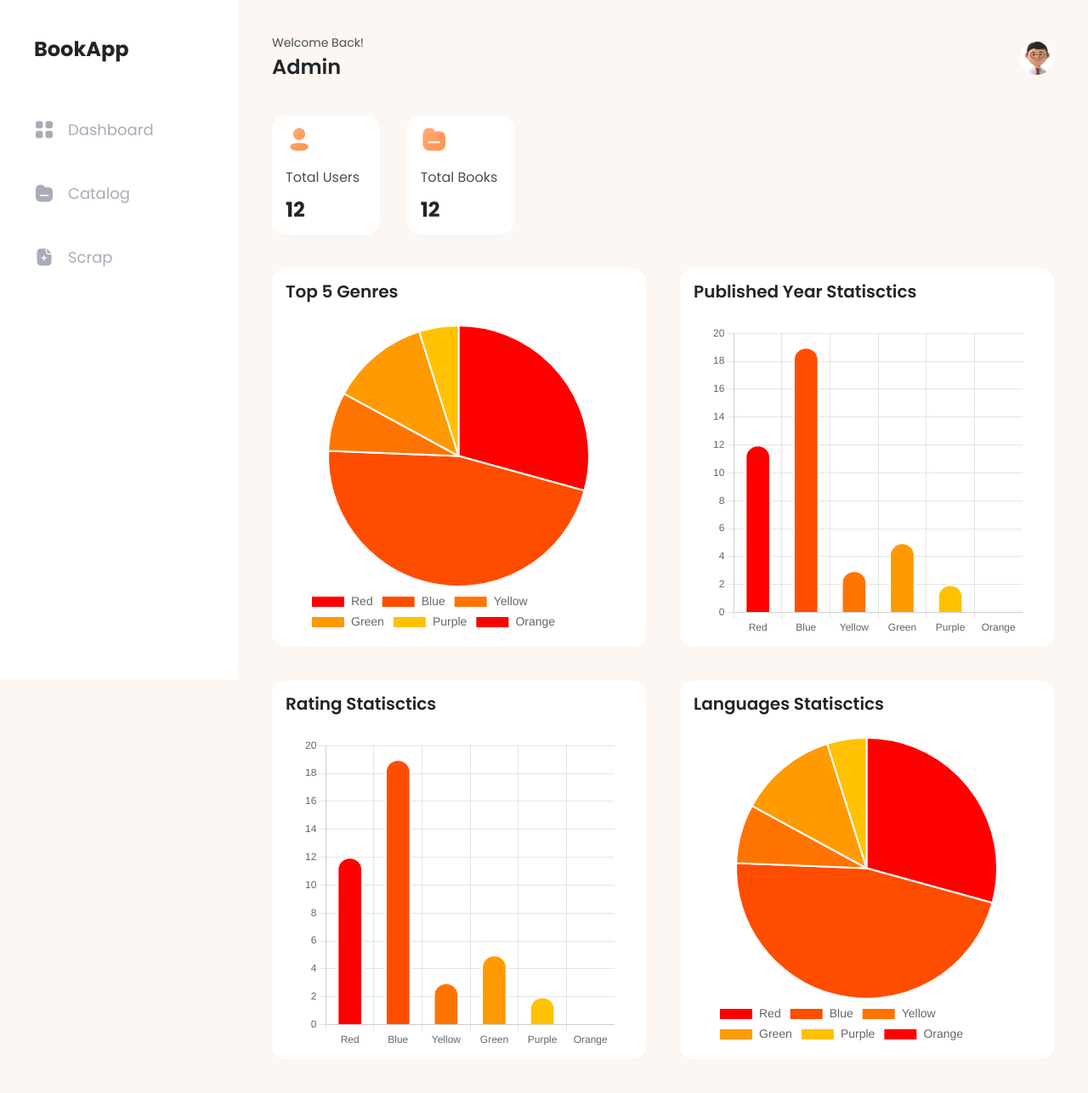
After one commit to maftuhlutfi/flask-book-app, a Flask app: template templates/dashboard.html in a window 1280 px wide. The commit adds this page. Shown: the whole page at 85% size. Run offline with Flask 2, Linux system fonts and the light colour scheme; the template is opened without the code that fills it, so the values that code supplies are empty; some libraries are stand-ins or nearby versions; some web fonts are replaced.

Commit message:
create admin dashboard

```diff
--- a/app.py
+++ b/app.py
@@ -14,3 +14,7 @@ def login():
 @app.route('/<string:book_id>')
 def book(book_id):
     return render_template('book.html')
+
+@app.route('/dashboard')
+def dashboard():
+    return render_template('dashboard.html')
--- /dev/null
+++ b/static/css/adminnav.css
@@ -0,0 +1,38 @@
+aside.wrapper {
+  width: 280px;
+  height: 100vh;
+  padding: 40px;
+  background-color: white;
+  position: fixed;
+}
+
+aside .menu-list {
+  margin-top: 64px;
+}
+
+a.menu {
+  display: flex;
+  align-items: center;
+  font-size: 18px;
+  margin-bottom: 48px;
+  cursor: pointer;
+}
+
+.menu,
+.menu i {
+  color: var(--disabled);
+}
+
+.menu i {
+  font-size: 24px;
+  margin-right: 16px;
+}
+
+.menu.active,
+.menu.menu.active i {
+  background-clip: text;
+  -webkit-background-clip: text;
+  color: transparent;
+  background-image: var(--linear-orange);
+  font-weight: 600;
+}
--- /dev/null
+++ b/static/css/dashboard.css
@@ -0,0 +1,35 @@
+.stats {
+  display: grid;
+  grid-template-columns: repeat(6, 1fr);
+  gap: 32px;
+}
+
+.stats .card i {
+  font-size: 32px;
+  margin-bottom: 16px;
+}
+
+.stats .card p {
+  margin-bottom: 8px;
+}
+
+.stats .card h3 {
+  font-size: 24px;
+}
+
+.charts {
+  display: grid;
+  grid-template-columns: 1fr 1fr;
+  margin-top: 40px;
+  gap: 40px;
+}
+
+.charts .chart {
+  width: 90%;
+  position: relative;
+  margin: auto;
+}
+
+.card .card-title {
+  margin-bottom: 24px;
+}
--- /dev/null
+++ b/static/css/dashboardtop.css
@@ -0,0 +1,23 @@
+.dashboard-top-wrapper {
+  display: flex;
+  align-items: center;
+  justify-content: space-between;
+  width: 100%;
+  margin-bottom: 40px;
+}
+
+.dashboard-top-wrapper .subtitle {
+  font-size: 14px;
+}
+
+.dashboard-top-wrapper .title {
+  font-size: 24px;
+  font-weight: 600;
+}
+
+.dashboard-top-wrapper img {
+  width: 40px;
+  height: 40px;
+  object-fit: cover;
+  border-radius: 50%;
+}
--- a/static/css/global.css
+++ b/static/css/global.css
@@ -147,6 +147,12 @@ a.logo {
   border-radius: 16px;
 }
 
+.card-title {
+  font-size: 20px;
+  font-weight: 600;
+  margin-bottom: 18px;
+}
+
 .search-input {
   position: relative;
 }
@@ -173,3 +179,16 @@ a.logo {
 .rating-disabled {
   color: #e7e2d2;
 }
+
+.admin-container {
+  width: 100%;
+  padding: 40px;
+  padding-left: 320px;
+}
+
+.icon-linear-primary {
+  background-clip: text;
+  -webkit-background-clip: text;
+  color: transparent;
+  background-image: var(--linear-orange);
+}
--- /dev/null
+++ b/static/js/dashboard.js
@@ -0,0 +1,127 @@
+const genreCanvas = document.getElementById('genre-chart');
+const genreChart = new Chart(genreCanvas, {
+    type: 'pie',
+    data: {
+        labels: ['Red', 'Blue', 'Yellow', 'Green', 'Purple', 'Orange'],
+        datasets: [{
+            label: '# of Votes',
+            data: [12, 19, 3, 5, 2],
+            backgroundColor: [
+                '#FF0000',
+                '#FF4D00',
+                '#FF7400',
+                '#FF9A00',
+                '#FFC100'
+            ],
+            borderColor: new Array(5).fill('#ffffff'),
+            borderWidth: 2
+        }]
+    },
+    options: {
+        plugins: {
+            legend: {
+                position: 'bottom',
+                align: 'start',
+                labels: {
+                    font: {
+                        size: 14
+                    }
+                },
+            }
+        }
+    }
+});
+
+const pubYearCanvas = document.getElementById('pub-year-chart');
+const pubYearChart = new Chart(pubYearCanvas, {
+    type: 'bar',
+    data: {
+        labels: ['Red', 'Blue', 'Yellow', 'Green', 'Purple', 'Orange'],
+        datasets: [{
+            label: '# of Votes',
+            data: [12, 19, 3, 5, 2],
+            backgroundColor: [
+                '#FF0000',
+                '#FF4D00',
+                '#FF7400',
+                '#FF9A00',
+                '#FFC100'
+            ],
+            borderColor: new Array(5).fill('#ffffff'),
+            borderWidth: 2,
+            borderRadius: 50,
+            barThickness: 30
+        }]
+    },
+    options: {
+        plugins: {
+            legend: {
+                display: false
+            }
+        }
+    }
+});
+
+const ratingCanvas = document.getElementById('rating-chart');
+const ratingChart = new Chart(ratingCanvas, {
+    type: 'bar',
+    data: {
+        labels: ['Red', 'Blue', 'Yellow', 'Green', 'Purple', 'Orange'],
+        datasets: [{
+            label: '# of Votes',
+            data: [12, 19, 3, 5, 2],
+            backgroundColor: [
+                '#FF0000',
+                '#FF4D00',
+                '#FF7400',
+                '#FF9A00',
+                '#FFC100'
+            ],
+            borderColor: new Array(5).fill('#ffffff'),
+            borderWidth: 2,
+            borderRadius: 50,
+            barThickness: 30
+        }]
+    },
+    options: {
+        plugins: {
+            legend: {
+                display: false
+            }
+        }
+    }
+});
+
+const languageCanvas = document.getElementById('language-chart');
+const languageChart = new Chart(languageCanvas, {
+    type: 'pie',
+    data: {
+        labels: ['Red', 'Blue', 'Yellow', 'Green', 'Purple', 'Orange'],
+        datasets: [{
+            label: '# of Votes',
+            data: [12, 19, 3, 5, 2],
+            backgroundColor: [
+                '#FF0000',
+                '#FF4D00',
+                '#FF7400',
+                '#FF9A00',
+                '#FFC100'
+            ],
+            borderColor: new Array(5).fill('#ffffff'),
+            borderWidth: 2
+        }]
+    },
+    options: {
+        plugins: {
+            legend: {
+                position: 'bottom',
+                align: 'start',
+                labels: {
+                    font: {
+                        size: 14
+                    }
+                },
+            }
+        }
+    }
+});
--- /dev/null
+++ b/templates/adminnav.html
@@ -0,0 +1,30 @@
+<link rel="stylesheet" href="css/adminnav.css">
+
+<aside class="wrapper">
+    <a href='/' class="logo">BookApp</a>
+    <div class="menu-list">
+        <a href="/dashboard" class="menu">
+            <i class="icon-category"></i>
+            Dashboard
+        </a>
+        <a href="/catalog" class="menu">
+            <i class="icon-folder"></i>
+            Catalog
+        </a>
+        <a href="/scrap" class="menu">
+            <i class="icon-paper-plus"></i>
+            Scrap
+        </a>
+    </div>
+</aside>
+
+<script>
+    const activePath = window.location.pathname
+    const menus = document.querySelectorAll('.menu')
+
+    menus.forEach(m => {
+        if (m.href.includes(activePath)) {
+            m.classList.add('active')
+        }
+    })
+</script>
--- a/templates/base.html
+++ b/templates/base.html
@@ -5,11 +5,13 @@
     <meta http-equiv="X-UA-Compatible" content="IE=edge">
     <meta name="viewport" content="width=device-width, initial-scale=1.0">
     <title>{% block title %} {% endblock %}</title>
-    <link rel="stylesheet" href="css/global.css">
-    <link rel="stylesheet" href="css/icon.css">
+    <link rel="stylesheet" href="./css/global.css">
+    <link rel="stylesheet" href="./css/icon.css">
     {% block link %} {% endblock %}
 </head>
 <body>
     {% block content %} {% endblock %}
 </body>
+{% block script %}
+{% endblock %}
 </html>
--- /dev/null
+++ b/templates/dashboard.html
@@ -0,0 +1,77 @@
+{% extends 'base.html' %}
+
+{% block title %} Dashboard {% endblock %}
+
+{% block link %}
+<link rel="stylesheet" href="css/dashboardtop.css">
+<link rel="stylesheet" href="css/dashboard.css">
+{% endblock %}
+
+{% block content %}
+    {% include 'adminnav.html' %}
+
+    <main class="admin-container">
+        <div class="dashboard-top-wrapper">
+            <div class="greet">
+                <p class="subtitle text-secondary">
+                    Welcome Back!
+                </p>
+                <h1 class="title">
+                    Admin
+                </h1>
+            </div>
+            <img src="images/admin.jpg" alt="" srcset="">
+        </div>
+        <div class="stats">
+            <div class="card">
+                <i class="icon-profile icon-linear-primary"></i>
+                <p class="text-secondary">Total Users</p>
+                <h3>12</h3>
+            </div>
+            <div class="card">
+                <i class="icon-folder icon-linear-primary"></i>
+                <p class="text-secondary">Total Books</p>
+                <h3>12</h3>
+            </div>
+        </div>
+        <div class="charts">
+            <div class="card">
+                <h3 class="card-title">
+                    Top 5 Genres
+                </h3>
+                <div class="chart">
+                    <canvas id="genre-chart" width="400"></canvas>
+                </div>
+            </div>
+            <div class="card">
+                <h3 class="card-title">
+                    Published Year Statisctics
+                </h3>
+                <div class="chart">
+                    <canvas id="pub-year-chart" width="400" height="400px"></canvas>
+                </div>
+            </div>
+            <div class="card">
+                <h3 class="card-title">
+                    Rating Statisctics
+                </h3>
+                <div class="chart">
+                    <canvas id="rating-chart" width="400" height="400px"></canvas>
+                </div>
+            </div>
+            <div class="card">
+                <h3 class="card-title">
+                    Languages Statisctics
+                </h3>
+                <div class="chart">
+                    <canvas id="language-chart" width="400"></canvas>
+                </div>
+            </div>
+        </div>
+    </main>
+{% endblock %}
+
+{% block script %}
+<script src="https://cdnjs.cloudflare.com/ajax/libs/Chart.js/3.7.0/chart.min.js" integrity="sha512-TW5s0IT/IppJtu76UbysrBH9Hy/5X41OTAbQuffZFU6lQ1rdcLHzpU5BzVvr/YFykoiMYZVWlr/PX1mDcfM9Qg==" crossorigin="anonymous" referrerpolicy="no-referrer"></script>
+<script src="js/dashboard.js"></script>
+{% endblock %}
```
Also changed, not shown: static/images/admin.jpg (added).
